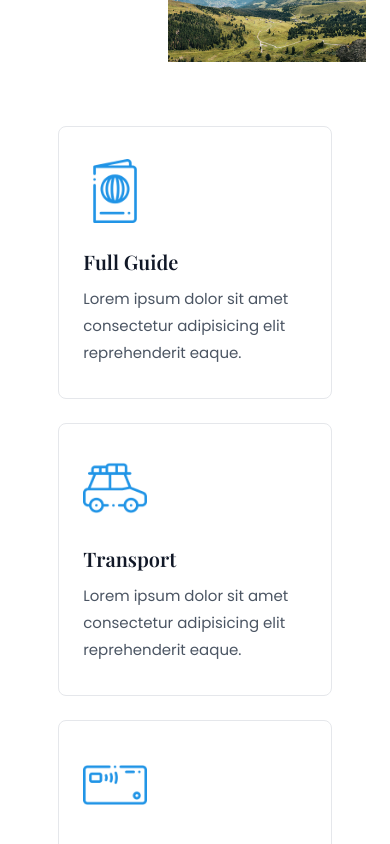
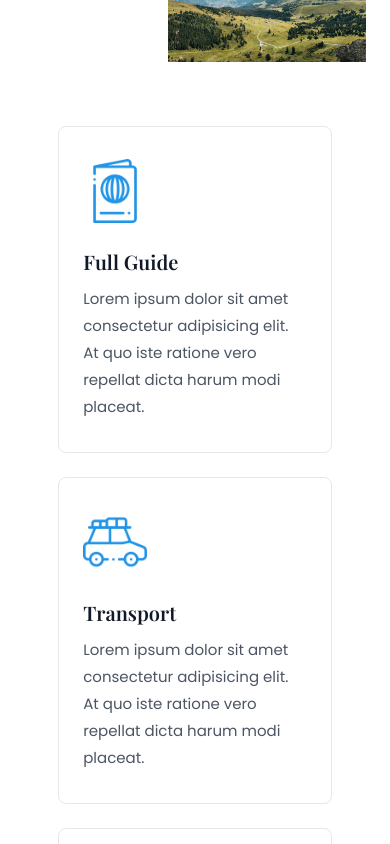
Before and after one commit to fajarfadillahh/travello-travel-agency-react-tailwind, a React (Vite) app: page / in a window 390 px wide. Shown: the part 1480-2324 px from the top of the page. Built offline with nearby package versions, Linux system fonts and the light colour scheme.

Commit message:
modified: responsive Service

```diff
--- a/src/data.jsx
+++ b/src/data.jsx
@@ -8,21 +8,21 @@ export const serviceData = [
   {
     icons: ServiceIcon1,
     title: "Full Guide",
-    text: "Lorem ipsum dolor sit amet consectetur adipisicing elit reprehenderit eaque.",
+    text: "Lorem ipsum dolor sit amet consectetur adipisicing elit. At quo iste ratione vero repellat dicta harum modi placeat.",
   },
   {
     icons: ServiceIcon2,
     title: "Transport",
-    text: "Lorem ipsum dolor sit amet consectetur adipisicing elit reprehenderit eaque.",
+    text: "Lorem ipsum dolor sit amet consectetur adipisicing elit. At quo iste ratione vero repellat dicta harum modi placeat.",
   },
   {
     icons: ServiceIcon3,
     title: "Easy Book",
-    text: "Lorem ipsum dolor sit amet consectetur adipisicing elit reprehenderit eaque.",
+    text: "Lorem ipsum dolor sit amet consectetur adipisicing elit. At quo iste ratione vero repellat dicta harum modi placeat.",
   },
   {
     icons: ServiceIcon4,
     title: "Camp Fire",
-    text: "Lorem ipsum dolor sit amet consectetur adipisicing elit reprehenderit eaque.",
+    text: "Lorem ipsum dolor sit amet consectetur adipisicing elit. At quo iste ratione vero repellat dicta harum modi placeat.",
   },
 ];
--- a/src/parts/HomePage/Service.jsx
+++ b/src/parts/HomePage/Service.jsx
@@ -7,12 +7,12 @@ export default function Service() {
   return (
     <section className="services pb-16">
       <div className="services__container container">
-        <div className="services__group grid grid-cols-[.8fr] justify-center gap-6">
-          {serviceData.map((item, index) => {
+        <div className="services__group grid grid-cols-[.8fr] justify-center gap-6 xs:mx-auto xs:max-w-sm sm:max-w-md lg:max-w-2xl lg:grid-cols-2 2xl:max-w-5xl 2xl:grid-cols-3">
+          {serviceData.slice(0, 3).map((item, index) => {
             return (
               <div
+                key={index}
                 className="services__card grid gap-6 rounded-lg border border-gray-200 bg-white py-8 px-6 transition-all duration-400 hover:border-blue-600 hover:shadow-lg"
-                key={index}
               >
                 <img src={item.icons} alt="icon service" className="w-16" />
 
```
